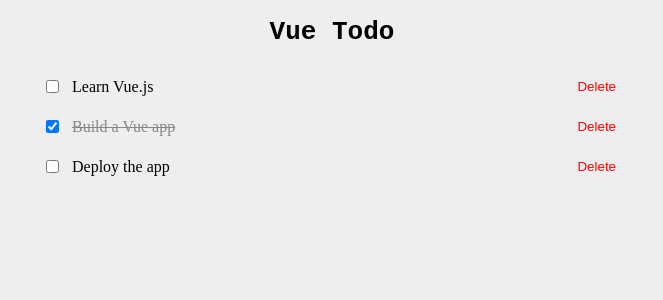
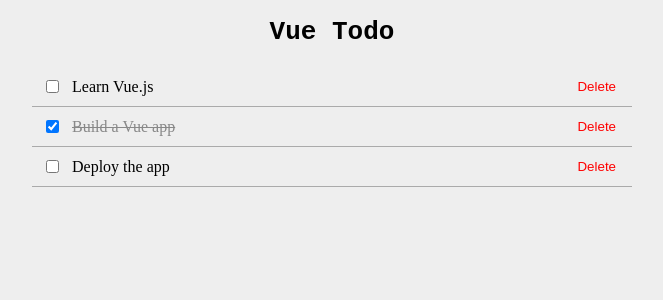
Before and after one commit to husamXA1/vue-todo, a Vue app: page / in a window 1280 px wide. Shown: the top 300 px of the page, without its empty margins (308-971 px from the left). Built offline with nearby package versions, Linux system fonts and the light colour scheme.

Commit message:
update border color for tasks

```diff
--- a/src/components/Task.vue
+++ b/src/components/Task.vue
@@ -29,7 +29,7 @@
 <style scoped>
 .task {
   padding: 10px;
-  border-bottom: 1px solid #eee;
+  border-bottom: 1px solid #aaa;
   display: flex;
   align-items: center;
 }
```
